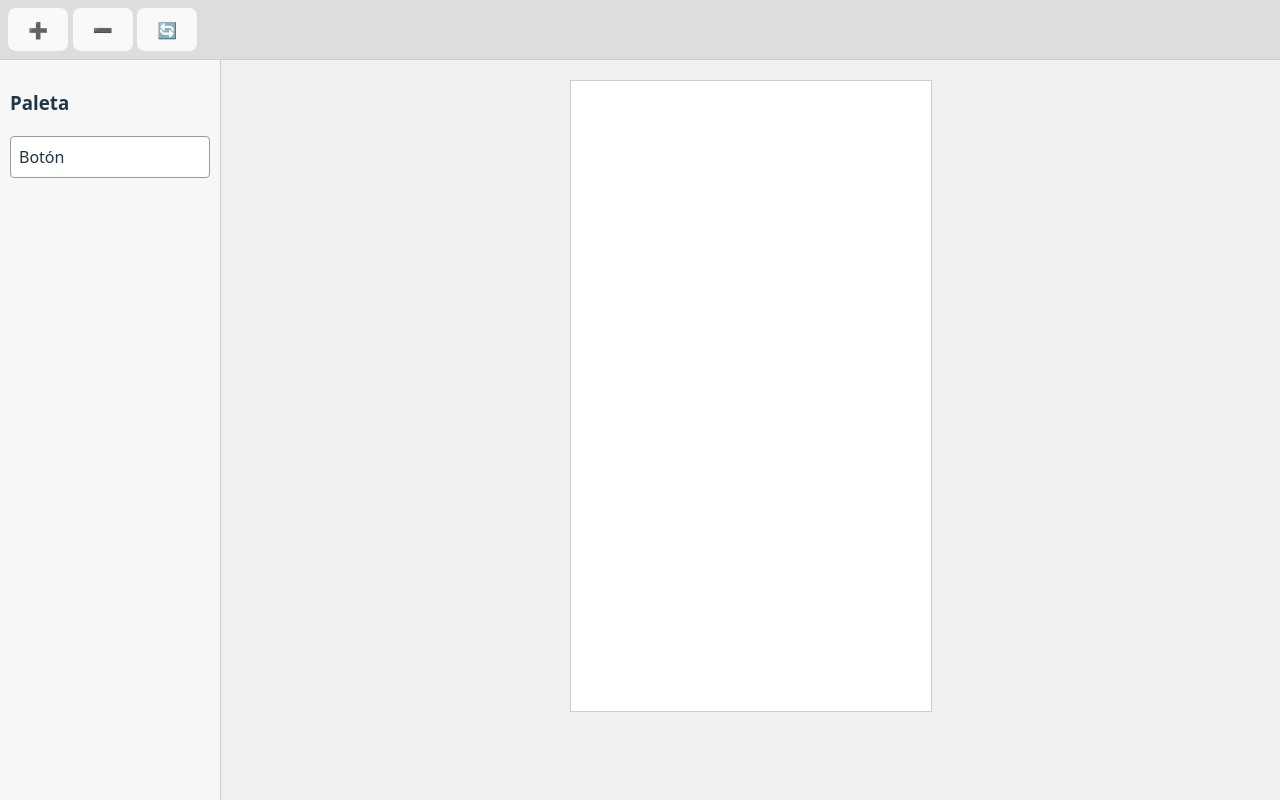
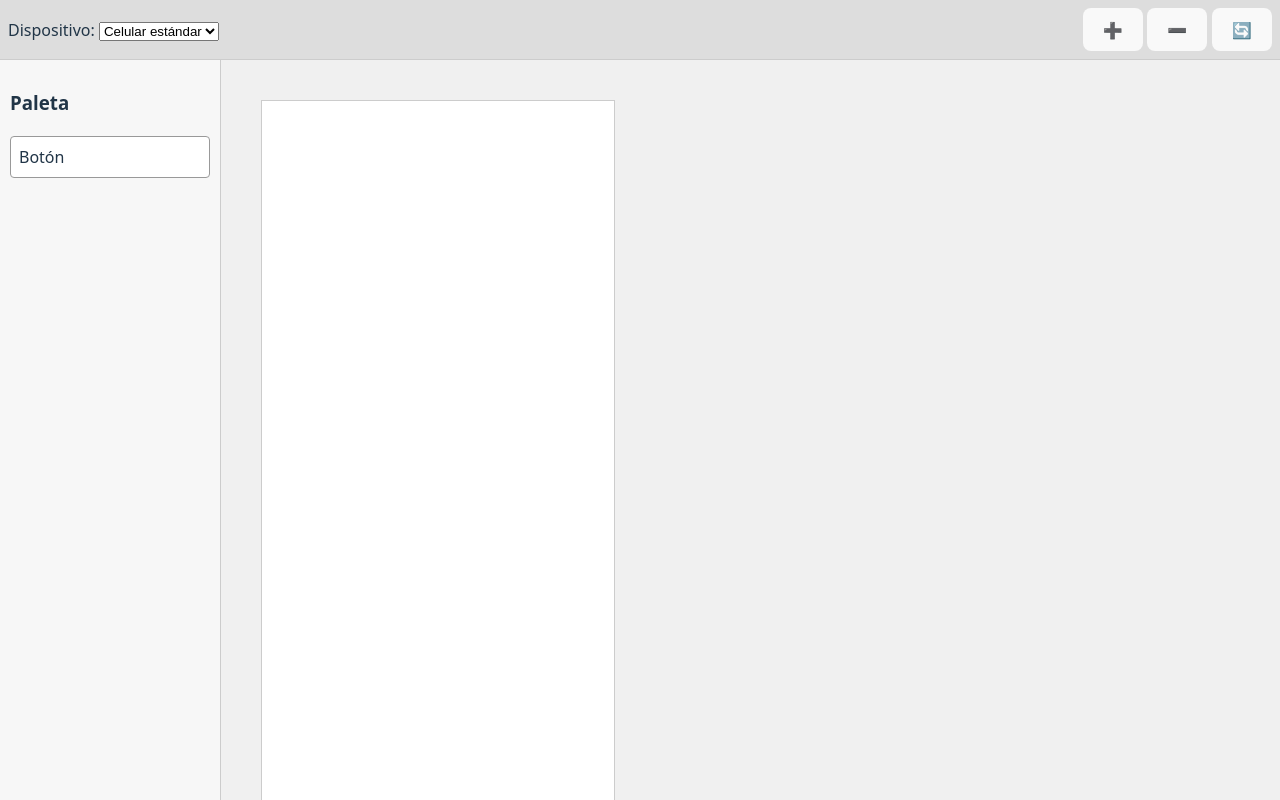
Before and after one commit to Glfrancodev/diagramador-flutter-frontend, a React (Vite) app: page / in a window 1280 px wide. Built offline with nearby package versions, Linux system fonts and the light colour scheme.

Commit message:
Dispositivos con medidas creadas y correcion en bug del canvaseditor

```diff
--- a/src/components/Diagramador/CanvasEditor.tsx
+++ b/src/components/Diagramador/CanvasEditor.tsx
@@ -11,7 +11,15 @@ type Elemento = {
   height: number;
 };
 
-export default function CanvasEditor({ zoom }: { zoom: number }) {
+export default function CanvasEditor({
+  zoom,
+  width,
+  height,
+}: {
+  zoom: number;
+  width: number;
+  height: number;
+}) {
   const [elementos, setElementos] = useState<Elemento[]>([]);
 
   const [, dropRef] = useDrop(() => ({
@@ -43,7 +51,9 @@ export default function CanvasEditor({ zoom }: { zoom: number }) {
 
   const handleDragStop = (id: string, x: number, y: number) => {
     setElementos((prev) =>
-      prev.map((el) => (el.id === id ? { ...el, x: x / zoom, y: y / zoom } : el))
+      prev.map((el) =>
+        el.id === id ? { ...el, x: x / zoom, y: y / zoom } : el
+      )
     );
   };
 
@@ -76,20 +86,19 @@ return (
         overflow: "auto",
         backgroundColor: "#f0f0f0",
         display: "flex",
-      justifyContent: "center",     // ← centra horizontalmente el canvas
-      alignItems: "flex-start",     // ← pega el canvas arriba
-      padding: 20,                  // ← espacio alrededor para que no esté pegado
+        justifyContent: "center",
+        alignItems: "flex-start",
+        padding: 20,
       }}
     >
-
       <div
         id="canvas-area"
         ref={(node) => {
           if (node) dropRef(node);
         }}
         style={{
-          width: 400 * zoom,
-          height: 700 * zoom,
+          width: width * zoom,
+          height: height * zoom,
           backgroundColor: "#fff",
           border: "1px solid #ccc",
           position: "relative",
--- a/src/components/Diagramador/Diagramador.tsx
+++ b/src/components/Diagramador/Diagramador.tsx
@@ -6,26 +6,54 @@ import CanvasEditor from "./CanvasEditor";
 import Toolbar from "./Toolbar";
 import { DndProvider } from "react-dnd";
 import { HTML5Backend } from "react-dnd-html5-backend";
+import { DEVICES } from "../../constants/devices";
+import type { DeviceKey } from "../../constants/devices";
 
 export default function Diagramador() {
-  const [zoom, setZoom] = useState(0.9);
+  const [zoom, setZoom] = useState(0.85);
+  const [selectedDevice, setSelectedDevice] = useState<DeviceKey>("phoneStandard");
 
   const zoomIn = () => setZoom((z) => Math.min(z + 0.1, 2));
   const zoomOut = () => setZoom((z) => Math.max(z - 0.1, 0.5));
-  const resetZoom = () => setZoom(0.9);
+  const resetZoom = () => setZoom(0.85);
+
+  const device = DEVICES[selectedDevice];
 
   return (
     <DndProvider backend={HTML5Backend}>
       <div style={{ width: "100vw", height: "100vh", display: "flex", flexDirection: "column" }}>
-        {/* Toolbar (Header superior) */}
+        {/* Toolbar */}
         <div style={{ flexShrink: 0 }}>
-          <Toolbar zoomIn={zoomIn} zoomOut={zoomOut} resetZoom={resetZoom} />
+          <Toolbar
+            zoomIn={zoomIn}
+            zoomOut={zoomOut}
+            resetZoom={resetZoom}
+            selectedDevice={selectedDevice}
+            onDeviceChange={setSelectedDevice}
+          />
         </div>
 
-        {/* Cuerpo principal: Sidebar + Canvas */}
-        <div style={{ flex: 1, display: "flex", overflow: "hidden" }}>
+        {/* Cuerpo principal: Sidebar + Viewport */}
+        <div style={{ flexGrow: 1, display: "flex", overflow: "hidden" }}>
+          {/* Sidebar fijo */}
           <SidebarPaleta />
-          <CanvasEditor zoom={zoom} />
+
+          {/* Contenedor scrollable */}
+          <div
+            style={{
+              flexGrow: 1,
+              overflow: "auto",
+              backgroundColor: "#f0f0f0",
+              padding: 20,
+              display: "flex",
+              justifyContent: "flex-start", // ← importante
+              alignItems: "flex-start",
+            }}
+          >
+            <div style={{ display: "inline-block" }}>
+              <CanvasEditor zoom={zoom} width={device.width} height={device.height} />
+            </div>
+          </div>
         </div>
       </div>
     </DndProvider>
--- a/src/components/Diagramador/Toolbar.tsx
+++ b/src/components/Diagramador/Toolbar.tsx
@@ -1,23 +1,53 @@
 // src/components/Diagramador/Toolbar.tsx
+
+import { DEVICES } from "../../constants/devices";
+import type { DeviceKey } from "../../constants/devices";
 
 type Props = {
   zoomIn: () => void;
   zoomOut: () => void;
   resetZoom: () => void;
+  selectedDevice: DeviceKey;
+  onDeviceChange: (device: DeviceKey) => void;
 };
 
-export default function Toolbar({ zoomIn, zoomOut, resetZoom }: Props) {
+export default function Toolbar({
+  zoomIn,
+  zoomOut,
+  resetZoom,
+  selectedDevice,
+  onDeviceChange,
+}: Props) {
   return (
     <div
       style={{
         padding: 8,
         backgroundColor: "#ddd",
         borderBottom: "1px solid #ccc",
+        display: "flex",
+        alignItems: "center",
+        gap: 20,
       }}
     >
-      <button onClick={zoomIn}>➕</button>{" "}
-      <button onClick={zoomOut}>➖</button>{" "}
-      <button onClick={resetZoom}>🔄</button>
+      <label>
+        Dispositivo:&nbsp;
+        <select
+          value={selectedDevice}
+          onChange={(e) => onDeviceChange(e.target.value as DeviceKey)}
+        >
+          {Object.entries(DEVICES).map(([key, dev]) => (
+            <option key={key} value={key}>
+              {dev.name}
+            </option>
+          ))}
+        </select>
+      </label>
+
+      <div style={{ marginLeft: "auto" }}>
+        <button onClick={zoomIn}>➕</button>{" "}
+        <button onClick={zoomOut}>➖</button>{" "}
+        <button onClick={resetZoom}>🔄</button>
+      </div>
     </div>
   );
 }
--- /dev/null
+++ b/src/constants/devices.ts
@@ -0,0 +1,21 @@
+// src/constants/devices.ts
+
+export const DEVICES = {
+  phoneSmall: {
+    name: "Celular pequeño",
+    width: 360,
+    height: 640,
+  },
+  phoneStandard: {
+    name: "Celular estándar",
+    width: 414,
+    height: 896,
+  },
+  tablet: {
+    name: "Tablet",
+    width: 768,
+    height: 1024,
+  },
+};
+
+export type DeviceKey = keyof typeof DEVICES;
```
Lines whose indentation alone changed are shown as unchanged.
